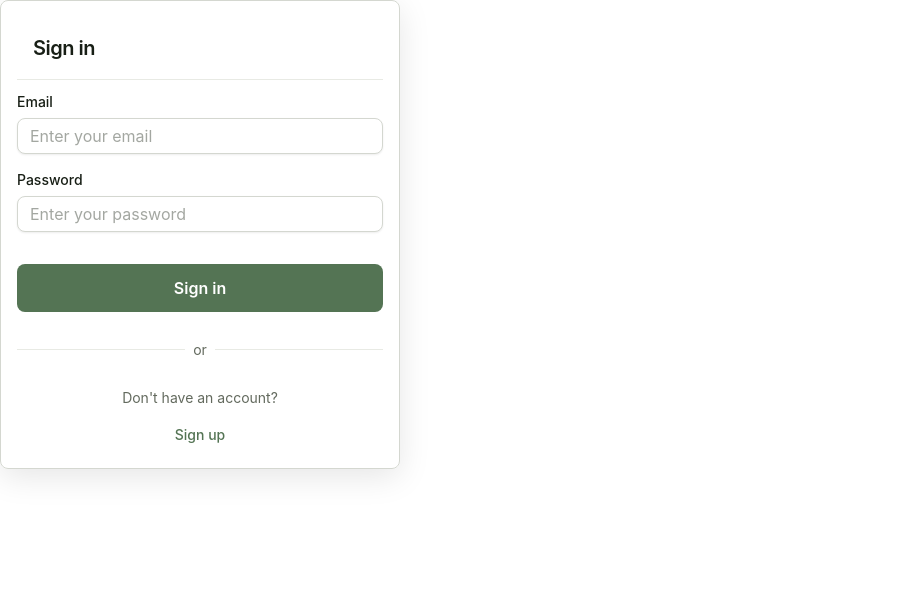
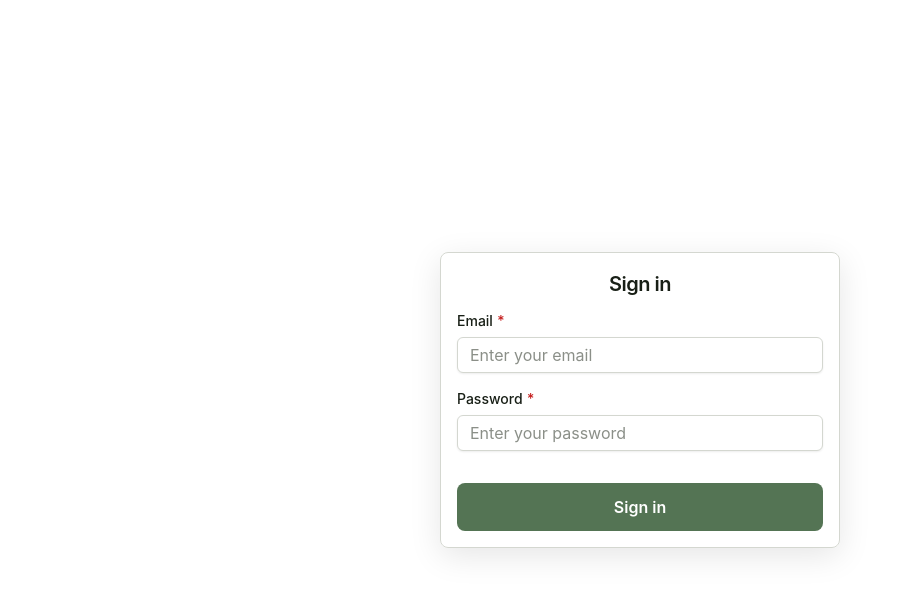
Before and after one commit to Arfan12630/Savr, a React (Create React App) app in the folder client/savr-client/: page /sign-in in a window 1280 px wide. Shown: the top 594 px of the page, without its empty margins (0-903 px from the left). Built offline with nearby package versions, Linux system fonts and the light colour scheme.

Commit message:
cleanup sign in page and make it good

```diff
--- a/client/savr-client/src/App.tsx
+++ b/client/savr-client/src/App.tsx
@@ -12,7 +12,7 @@ import { RestuarantMenuImageUpload } from './components/RestuarantEntry/Restuara
 import { DroppableArea } from './components/RestuarantLayout/DroppableRestuarant';
 import { RestaurantStoreLayout } from './components/RestuarantStoreLayout/RestuarantStoreLayout';
 import { ViewRestaurantLayout } from './components/RestuarantViewLayout/ViewRestaurantLayout';
-import { SignIn } from './components/SignInFunctionality/SignIn';
+import { SignInPage } from './components/pages/SignInPage';
 import { SignUpPage } from './components/pages/SignUpPage';
 
 const queryClient = new QueryClient();
@@ -68,7 +68,7 @@ export function App() {
           />
           <Route
             path="/sign-in"
-            element={<SignIn />}
+            element={<SignInPage />}
           />
           <Route
             path="/sign-up"
--- a/client/savr-client/src/components/SignInFunctionality/SignIn.tsx
+++ b/client/savr-client/src/components/SignInFunctionality/SignIn.tsx
@@ -1,32 +1,19 @@
-import { Box, Divider, FormControl, FormLabel, Typography } from '@mui/joy';
-import { FormEvent } from 'react';
-
+import { Box } from '@mui/joy';
 import {
   Card,
   CardContent,
   CardHeader,
-  FormInput,
   PrimaryButton,
-  TextButton,
 } from '../../lib-components';
+import { TextFieldRHF } from '../../lib-components/Form/ReactHookFormTextField';
 
 interface SignInProps {
-  onSubmit?: (data: { email: string; password: string }) => void;
-  onSignUpClick?: () => void;
+  onSubmit: (e: React.FormEvent<HTMLFormElement>) => void;
+  onSignInClick?: () => void;
+  isSubmitting?: boolean;
 }
 
-export function SignIn({ onSubmit, onSignUpClick }: SignInProps) {
-  const handleSubmit = (event: FormEvent<HTMLFormElement>) => {
-    event.preventDefault();
-    const formData = new FormData(event.currentTarget);
-    const email = formData.get('email')?.toString();
-    const password = formData.get('password')?.toString();
-    if (!email || !password) {
-      console.error('Email or password is missing');
-      return;
-    }
-    onSubmit?.({ email, password });
-  };
+export function SignIn({ onSubmit, onSignInClick, isSubmitting }: SignInProps) {
   return (
     <Card
       variant="outlined"
@@ -37,68 +24,41 @@ export function SignIn({ onSubmit, onSignUpClick }: SignInProps) {
         backdropFilter: 'blur(10px)',
         backgroundColor: 'rgba(255, 255, 255, 0.95)',
       }}>
-      <CardHeader>Sign in</CardHeader>
-
+      <CardHeader sx={{ textAlign: 'center' }}>Sign in</CardHeader>
       <CardContent>
         <Box
           component="form"
-          onSubmit={handleSubmit}
+          onSubmit={onSubmit}
           sx={{
             display: 'flex',
             flexDirection: 'column',
             gap: 2,
           }}>
-          <FormControl>
-            <FormLabel htmlFor="email">Email</FormLabel>
-            <FormInput
-              id="email"
+          <TextFieldRHF
             name="email"
+            label="Email"
             type="email"
             placeholder="Enter your email"
             required
-              autoComplete="email"
           />
-          </FormControl>
-
-          <FormControl>
-            <FormLabel htmlFor="password">Password</FormLabel>
-            <FormInput
-              id="password"
+          <TextFieldRHF
             name="password"
+            label="Password"
             type="password"
             placeholder="Enter your password"
             required
-              autoComplete="current-password"
           />
-          </FormControl>
-
           <PrimaryButton
             type="submit"
+            disabled={isSubmitting}
             sx={{
               mt: 2,
               height: 48,
               fontSize: '1rem',
               fontWeight: 600,
             }}>
-            Sign in
+            {isSubmitting ? 'Signing in...' : 'Sign in'}
           </PrimaryButton>
-        </Box>
-
-        <Divider sx={{ my: 3 }}>
-          <Typography
-            level="body-sm"
-            sx={{ color: 'text.secondary' }}>
-            or
-          </Typography>
-        </Divider>
-
-        <Box sx={{ textAlign: 'center' }}>
-          <Typography
-            level="body-sm"
-            sx={{ color: 'text.secondary', mb: 1 }}>
-            Don't have an account?
-          </Typography>
-          <TextButton onClick={onSignUpClick}>Sign up</TextButton>
         </Box>
       </CardContent>
     </Card>
--- a/client/savr-client/src/components/SignInFunctionality/SignInContainer.tsx
+++ b/client/savr-client/src/components/SignInFunctionality/SignInContainer.tsx
@@ -0,0 +1,44 @@
+import { zodResolver } from '@hookform/resolvers/zod';
+import { FormProvider, useForm } from 'react-hook-form';
+import { SignIn } from './SignIn';
+import {
+  SignInFormData,
+  signInDefaultValues,
+  signInSchema,
+} from './signIn.schema';
+
+interface SignInContainerProps {
+  onSubmit?: (data: SignInFormData) => Promise<void> | void;
+  isLoading?: boolean;
+}
+
+export const SignInContainer = ({
+  onSubmit,
+  isLoading = false,
+}: SignInContainerProps) => {
+  const methods = useForm<SignInFormData>({
+    resolver: zodResolver(signInSchema),
+    defaultValues: signInDefaultValues,
+    mode: 'onBlur',
+  });
+
+  const {
+    handleSubmit,
+    formState: { isSubmitting },
+  } = methods;
+
+  const handleFormSubmit = async (data: SignInFormData) => {
+    if (onSubmit !== undefined) {
+      await onSubmit(data);
+    }
+  };
+
+  return (
+    <FormProvider {...methods}>
+      <SignIn
+        isSubmitting={isSubmitting || isLoading}
+        onSubmit={handleSubmit(handleFormSubmit)}
+      />
+    </FormProvider>
+  );
+};
--- a/client/savr-client/src/components/SignUpFunctionality/SignUpContainer.tsx
+++ b/client/savr-client/src/components/SignUpFunctionality/SignUpContainer.tsx
@@ -28,12 +28,8 @@ export const SignUpContainer = ({
   } = methods;
 
   const handleFormSubmit = async (data: SignUpFormData) => {
-    try {
-      if (onSubmit !== undefined) {
-        await onSubmit(data);
-      }
-    } catch (error) {
-      console.error('Sign up error:', error);
+    if (onSubmit !== undefined) {
+      await onSubmit(data);
     }
   };
 
--- /dev/null
+++ b/client/savr-client/src/components/pages/SignInPage.tsx
@@ -0,0 +1,29 @@
+import { useSignIn } from '../../hooks/useAuth';
+import { SignInRequest } from '../../types/api';
+import { SignInContainer } from '../SignInFunctionality/SignInContainer';
+import { SignInFormData } from '../SignInFunctionality/signIn.schema';
+
+export function SignInPage() {
+  const signInMutation = useSignIn();
+  const handleSignIn = async (data: SignInFormData) => {
+    const signInData: SignInRequest = {
+      email: data.email,
+      password: data.password,
+    };
+    await signInMutation.mutateAsync(signInData);
+  };
+  return (
+    <div
+      style={{
+        display: 'flex',
+        justifyContent: 'center',
+        alignItems: 'center',
+        height: '100vh',
+      }}>
+      <SignInContainer
+        onSubmit={handleSignIn}
+        isLoading={signInMutation.isPending}
+      />
+    </div>
+  );
+}
--- a/client/savr-client/src/types/api.ts
+++ b/client/savr-client/src/types/api.ts
@@ -3,6 +3,11 @@ export interface SignUpRequest {
   password: string;
   full_name?: string;
   phone_number?: string;
+}
+
+export interface LoginRequest {
+  email: string;
+  password: string;
 }
 
 export interface SignInRequest {
```
Also changed, not shown: 1 other file (tests, documents, lock files or other folders). Lines whose indentation alone changed are shown as unchanged.
